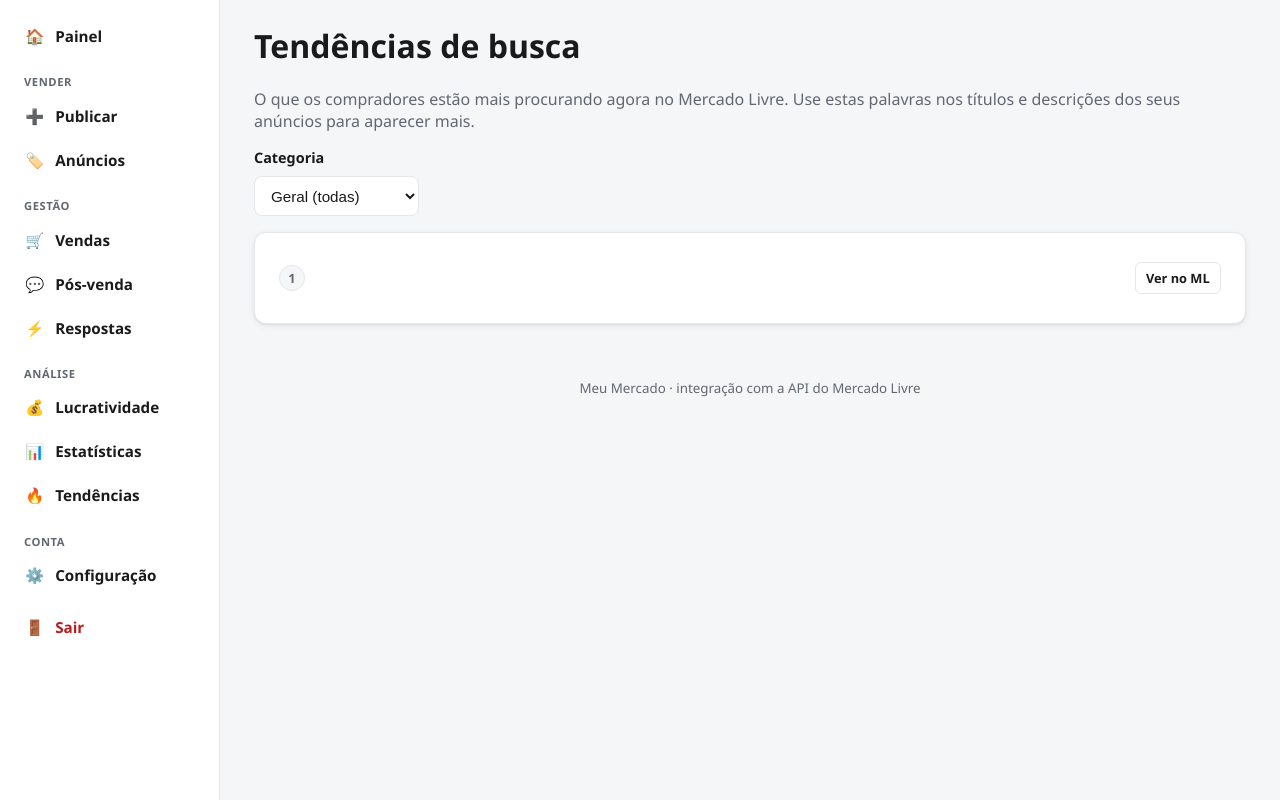
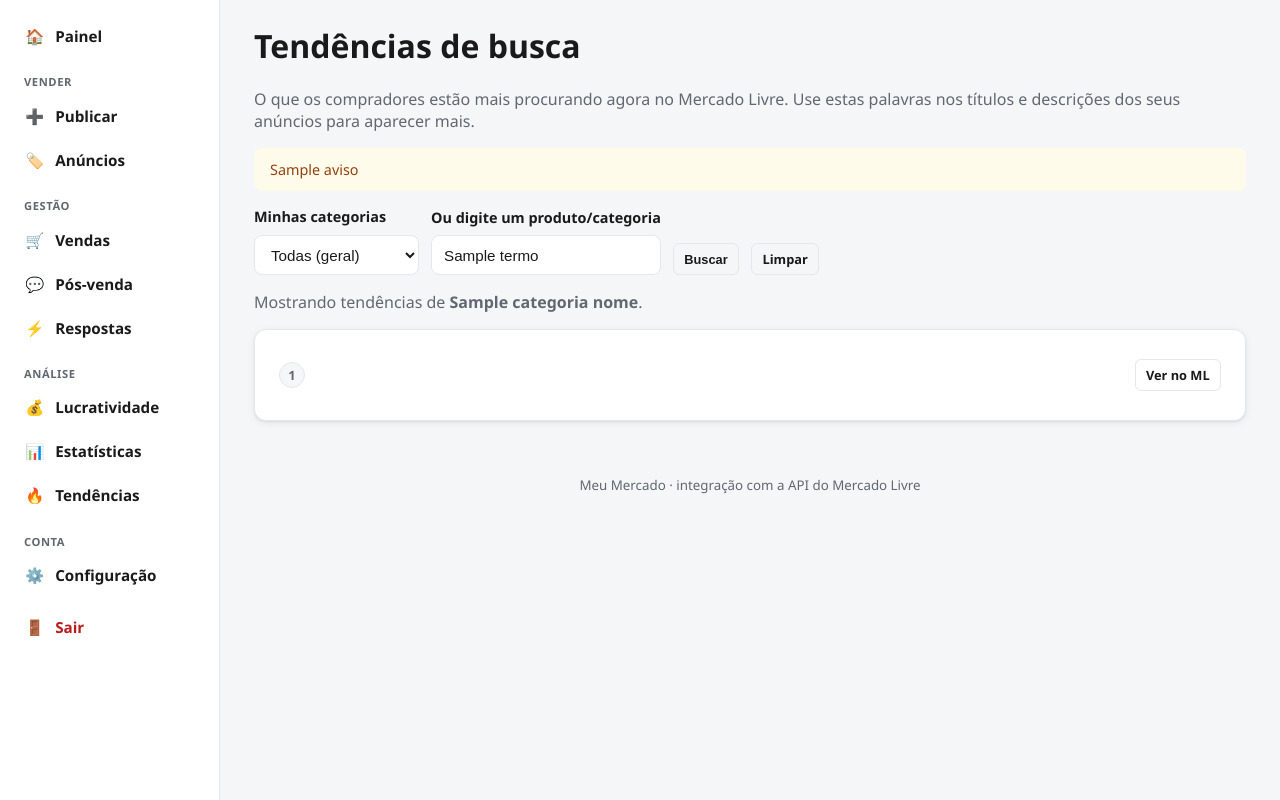
Before and after one commit to tbongiovani-outlook/MeuMercado, a FastAPI app: template templates/tendencias.html in a window 1280 px wide. Shown: the part 61-861 px from the top of the page. Run offline with FastAPI, Linux system fonts and the light colour scheme; the template is opened without the code that fills it: most values are stand-ins (such as "Sample title", 1, 10 or a date in 2020); parts of the project's set-up code (start-up, migrations or seed data) failed here and were passed over.

Commit message:
feat: tendencias por texto livre (digitar produto/categoria)
Alem do dropdown Todas/categorias do vendedor, campo de texto resolve a categoria via domain_discovery (predict_category) e mostra a categoria detectada.

```diff
--- a/templates/tendencias.html
+++ b/templates/tendencias.html
@@ -8,20 +8,30 @@
     Use estas palavras nos títulos e descrições dos seus anúncios para aparecer mais.</p>
 
 {% if error %}<div class="alert alert--error" role="alert">{{ error }}</div>{% endif %}
+{% if aviso %}<div class="alert alert--warn" role="status">{{ aviso }}</div>{% endif %}
 
-{% if categorias %}
 <form class="filtros" method="get" action="/tendencias">
+    {% if categorias %}
     <label class="field field--inline">
-        <span>Categoria</span>
+        <span>Minhas categorias</span>
         <select name="categoria" onchange="this.form.submit()">
-            <option value="">Geral (todas)</option>
+            <option value="">Todas (geral)</option>
             {% for c in categorias %}
-            <option value="{{ c.id }}" {% if categoria == c.id %}selected{% endif %}>{{ c.nome }}</option>
+            <option value="{{ c.id }}" {% if categoria == c.id and not termo %}selected{% endif %}>{{ c.nome }}</option>
             {% endfor %}
         </select>
     </label>
-    <noscript><button class="btn btn--ghost btn--sm" type="submit">Filtrar</button></noscript>
+    {% endif %}
+    <label class="field field--inline">
+        <span>Ou digite um produto/categoria</span>
+        <input type="search" name="termo" value="{{ termo or '' }}" placeholder="Ex.: tênis, celular, cadeira gamer…">
+    </label>
+    <button class="btn btn--ghost btn--sm" type="submit">Buscar</button>
+    {% if termo or categoria %}<a class="btn btn--ghost btn--sm" href="/tendencias">Limpar</a>{% endif %}
 </form>
+
+{% if categoria_nome %}
+<p class="muted">Mostrando tendências de <strong>{{ categoria_nome }}</strong>.</p>
 {% endif %}
 
 <section class="card">
```
